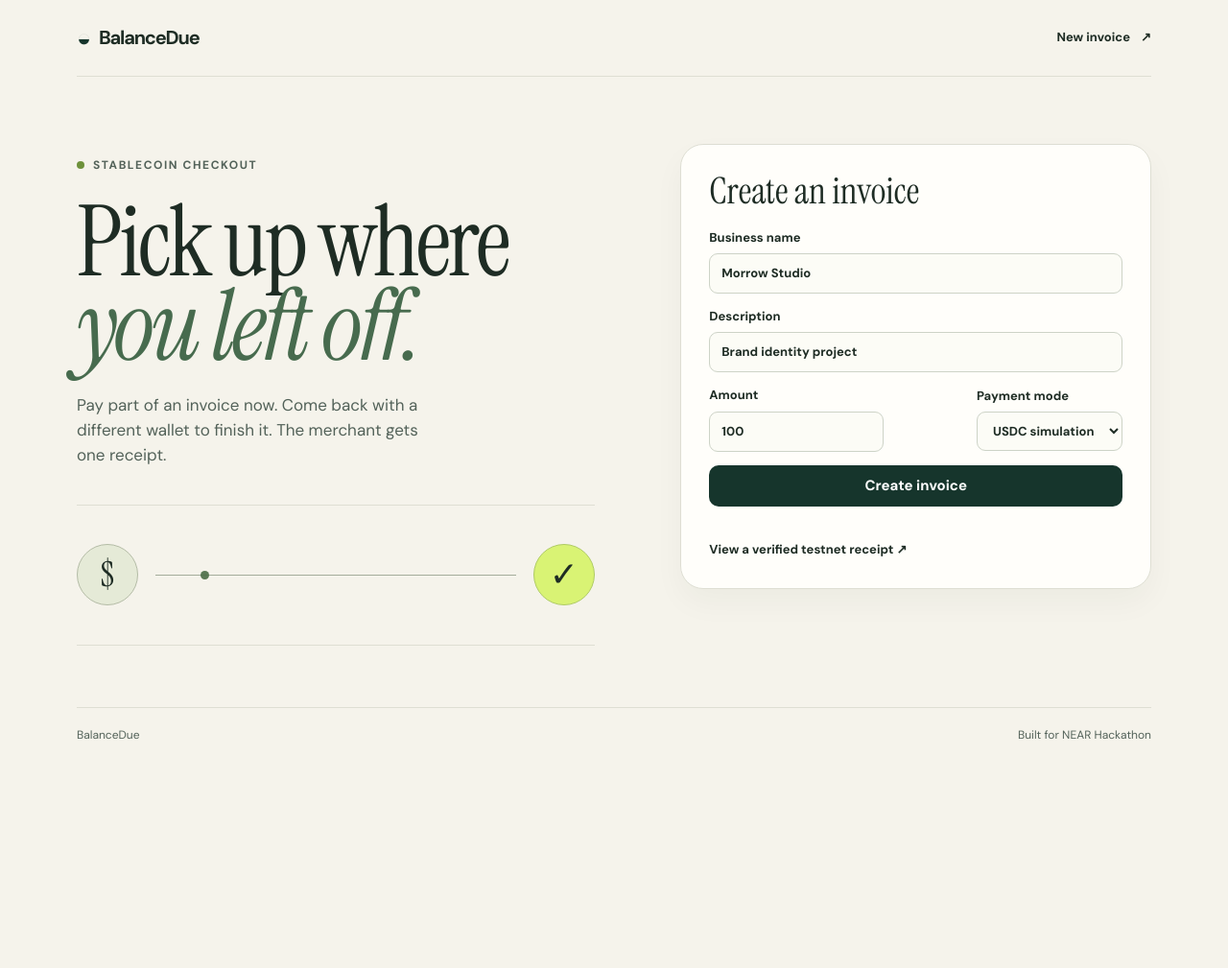
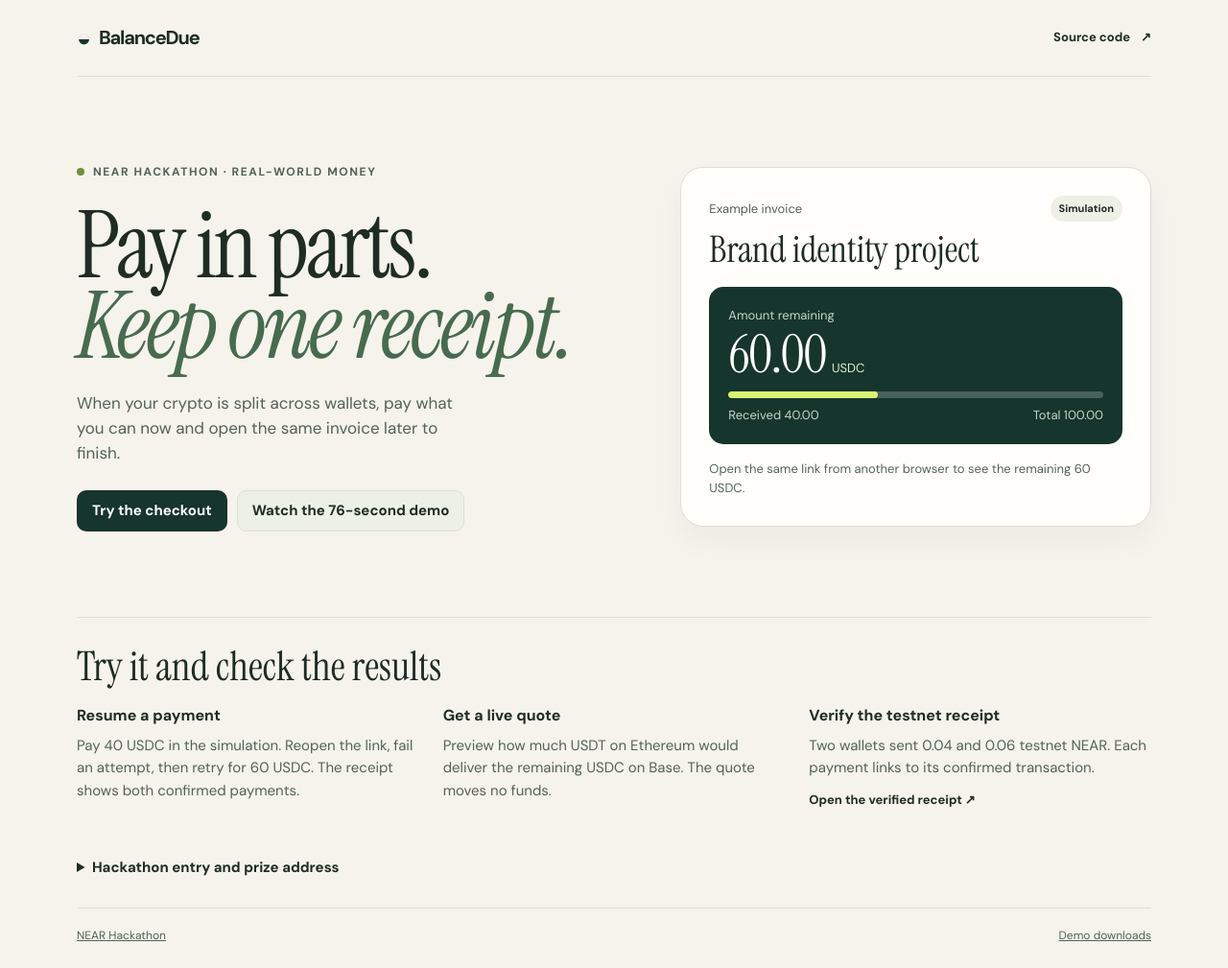
Before and after one commit to AjnasNB/balancedue, a website: page public/index.html in a window 1280 px wide. Shown: the whole page at 96% size. Before the commit the page ends 800 px from the top, so only its background shows below. Drawn offline with Linux system fonts and the light colour scheme.

Commit message:
Add BalanceDue project homepage and preserve invoice links

```diff
--- a/public/app.js
+++ b/public/app.js
@@ -109,5 +109,5 @@ function invoicePage() {
 if (id) {
   api("/" + encodeURIComponent(id)).then(data => { invoice = data; invoicePage(); })
     .catch(e => stage("Invoice", "Link unavailable", "Open a valid invoice link or create a new invoice.",
-      `<section class="card"><p>${escape(e.message)}</p><a href="/" class="primary">Create an invoice</a></section>`));
+      `<section class="card"><p>${escape(e.message)}</p><a href="/?new=1" class="primary">Create an invoice</a></section>`));
 } else createPage();
--- a/public/index.html
+++ b/public/index.html
@@ -5,13 +5,50 @@
 <meta name="viewport" content="width=device-width, initial-scale=1">
 <meta name="theme-color" content="#f5f3eb">
 <meta name="referrer" content="no-referrer">
-<title>BalanceDue · Resume a payment</title>
+<meta name="description" content="BalanceDue keeps one crypto invoice open across payments. Try the checkout, watch the demo, and inspect a verified NEAR testnet receipt.">
+<title>BalanceDue · Pay in parts</title>
 <link rel="stylesheet" href="/style.css">
-<script type="module" src="/app.js"></script>
+<link rel="stylesheet" href="/project.css">
 </head>
 <body>
-<header class="shell top"><a class="brand" href="/" aria-label="BalanceDue home"><span class="mark">◒</span> BalanceDue</a><a class="toplink" href="/?new=1">New invoice <span aria-hidden="true">↗</span></a></header>
-<main class="shell" id="app" aria-busy="true"><p>Opening checkout…</p></main>
-<footer class="shell foot"><span>BalanceDue</span><span>Built for NEAR Hackathon</span></footer>
+<header class="shell top"><a class="brand" href="/" aria-label="BalanceDue home"><span class="mark" aria-hidden="true">◒</span> BalanceDue</a><a class="toplink" href="https://github.com/AjnasNB/balancedue">Source code <span aria-hidden="true">↗</span></a></header>
+<main class="shell project">
+  <section class="layout project-hero">
+    <div class="intro">
+      <div class="kicker"><span class="dot"></span> NEAR Hackathon · Real-World Money</div>
+      <h1>Pay in parts.<br><em>Keep one receipt.</em></h1>
+      <p>When your crypto is split across wallets, pay what you can now and open the same invoice later to finish.</p>
+      <div class="project-actions">
+        <a class="primary" href="/?new=1">Try the checkout</a>
+        <a class="secondary" href="https://github.com/AjnasNB/balancedue/releases/download/demo-v1/balancedue-demo.mp4">Watch the 76-second demo</a>
+      </div>
+    </div>
+    <div class="card project-card">
+      <div class="line"><p class="quiet">Example invoice</p><span class="pill">Simulation</span></div>
+      <h2>Brand identity project</h2>
+      <div class="balance">
+        <div class="quiet">Amount remaining</div>
+        <span class="number">60.00</span><span class="unit">USDC</span>
+        <div class="progress" role="progressbar" aria-label="Example invoice paid" aria-valuenow="40" aria-valuemin="0" aria-valuemax="100"><span></span></div>
+        <div class="line quiet"><span>Received 40.00</span><span>Total 100.00</span></div>
+      </div>
+      <p class="quiet">Open the same link from another browser to see the remaining 60 USDC.</p>
+    </div>
+  </section>
+  <section class="project-details" aria-labelledby="verify">
+    <h2 id="verify">Try it and check the results</h2>
+    <div class="project-grid">
+      <div><h3>Resume a payment</h3><p>Pay 40 USDC in the simulation. Reopen the link, fail an attempt, then retry for 60 USDC. The receipt shows both confirmed payments.</p></div>
+      <div><h3>Get a live quote</h3><p>Preview how much USDT on Ethereum would deliver the remaining USDC on Base. The quote moves no funds.</p></div>
+      <div><h3>Verify the testnet receipt</h3><p>Two wallets sent 0.04 and 0.06 testnet NEAR. Each payment links to its confirmed transaction.</p><a class="toplink" href="/?invoice=305b9d46-7f05-4982-adca-1532f1572c82">Open the verified receipt ↗</a></div>
+    </div>
+  </section>
+  <details class="project-entry">
+    <summary>Hackathon entry and prize address</summary>
+    <p>The demo uses NEAR testnet. The entry form separately requires a public NEAR mainnet payout address controlled by the entrant. In Meteor Wallet, choose <strong>Create new wallet</strong>, then <strong>Use Implicit Account</strong>. Back up your recovery phrase privately and copy the public address. You can generate it without a deposit.</p>
+    <p><a href="https://help.meteorwallet.app/en/articles/2-how-to-create-your-free-named-wallet-in-60-seconds">Wallet setup guide</a> · <a href="https://nearhackathon.com/#apply">Official entry form</a></p>
+  </details>
+</main>
+<footer class="shell foot"><a href="https://nearhackathon.com/">NEAR Hackathon</a><a href="https://github.com/AjnasNB/balancedue/releases/tag/demo-v1">Demo downloads</a></footer>
 </body>
 </html>
--- /dev/null
+++ b/public/project.css
@@ -0,0 +1,43 @@
+.project-hero {
+  align-items: center;
+  padding-block: clamp(36px, 7vw, 98px);
+}
+.project-hero .intro { padding: 0; }
+.project-hero .intro h1 { font-size: clamp(54px, 7.6vw, 104px); }
+.project-hero .intro p { max-width: 395px; }
+.project-actions {
+  display: flex;
+  flex-wrap: wrap;
+  gap: 10px;
+  margin-top: 25px;
+}
+.project-card > .line { margin-bottom: 10px; }
+.project-card .progress span {
+  width: 40%;
+  transform-origin: left;
+  animation: fill-example .7s ease-out both;
+}
+@keyframes fill-example {
+  from { transform: scaleX(0); }
+}
+.project-details {
+  padding: 30px 0 48px;
+  border-top: 1px solid var(--border);
+}
+.project-details h2 {
+  font: 42px/1 var(--serif);
+  margin: 0 0 18px;
+}
+.project-grid {
+  display: grid;
+  grid-template-columns: repeat(3, minmax(0, 1fr));
+  gap: 25px;
+}
+.project-grid h3 { font-size: 16px; margin: 0 0 7px; }
+.project-grid p { color: var(--soft); margin: 0 0 9px; }
+.project-entry { padding: 0 0 30px; max-width: 630px; }
+.project-entry summary { cursor: pointer; font-weight: 700; }
+.project-entry p { color: var(--soft); }
+@media (max-width: 780px) {
+  .project-grid { grid-template-columns: 1fr; gap: 18px; }
+}
--- a/src/worker.js
+++ b/src/worker.js
@@ -119,6 +119,9 @@ async function preview(invoice, body) {
 export default {
   async fetch(request, env) {
     const url = new URL(request.url);
+    if (url.pathname === "/" && (url.searchParams.has("invoice") || url.searchParams.has("new"))) {
+      return env.ASSETS.fetch(new Request(new URL("/checkout", url), request));
+    }
     if (!url.pathname.startsWith("/api/")) return env.ASSETS.fetch(request);
     try {
       if (request.method === "POST") {
```
Also changed, not shown: public/checkout.html (added, +17 -0 lines), scripts/browser-demo.mjs (+11 -2 lines), README.md, 1 other file.
